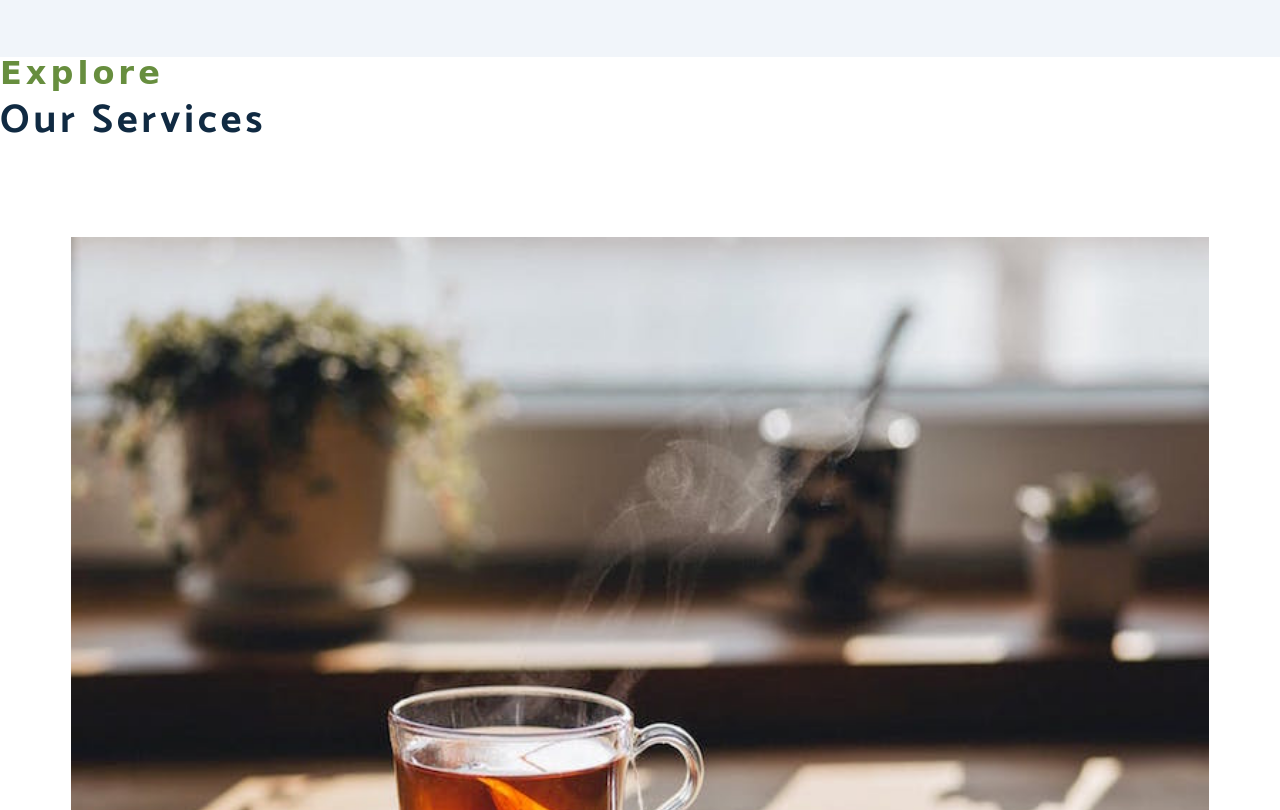
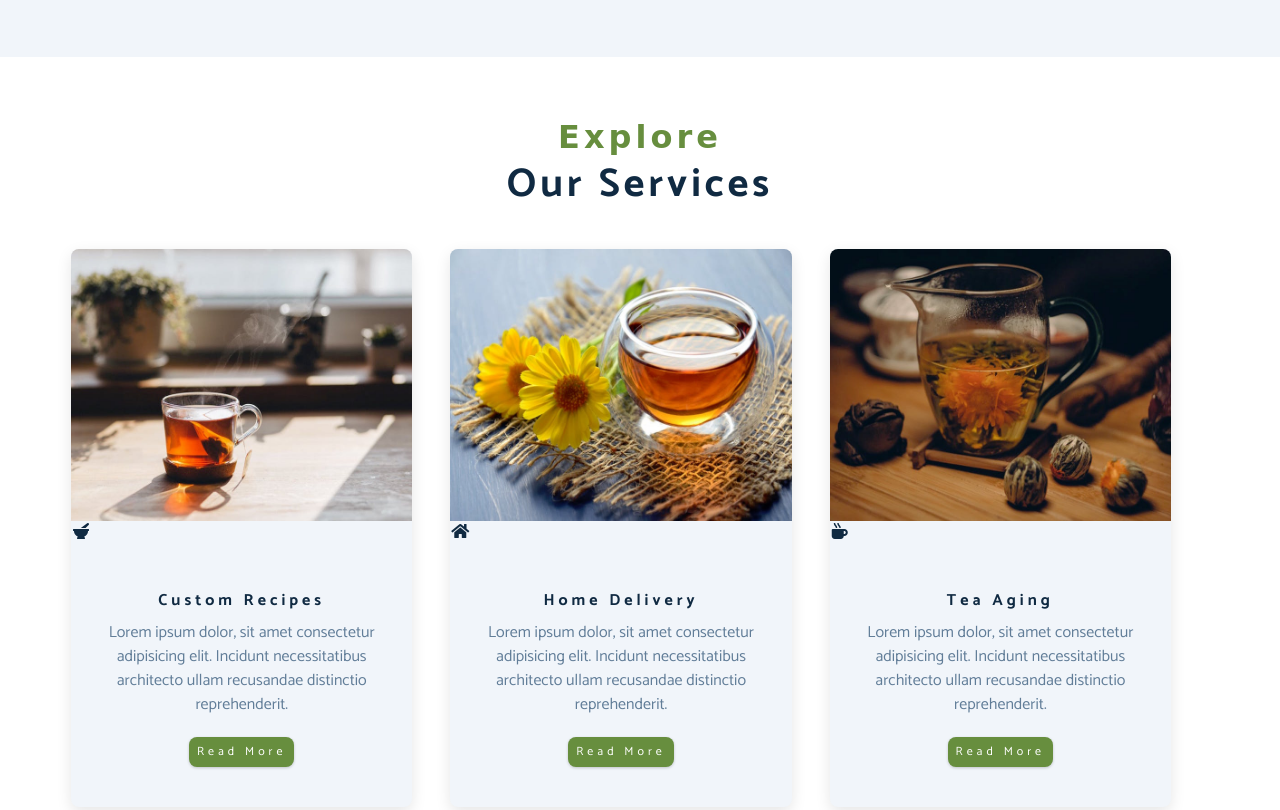
Before and after one commit to sun-n-y/teaStationWebsite, a plain HTML site: page index.html in a window 1280 px wide. Shown: the part 2080-2890 px from the top of the page. Drawn offline with Linux system fonts and the light colour scheme; a web font is replaced by a local one.

Commit message:
add services styles

```diff
--- a/css/styles.css
+++ b/css/styles.css
@@ -382,3 +382,70 @@ product
     padding: 0 1rem;
   }
 }
+
+/*
+===============
+services
+===============
+*/
+
+.services-title {
+  margin-top: 4rem;
+  margin-bottom: -4rem;
+  text-align: center;
+}
+
+.service-card {
+  margin: 2rem 0;
+  background: var(--clr-grey-10);
+  border-radius: var(--radius);
+  box-shadow: 0 5px 15px rgba(0, 0, 0, 0.1);
+  transition: var(--transition);
+}
+
+.service-card:hover {
+  box-shadow: 0 5px 15px rgba(0, 0, 0, 0.2);
+  transform: scale(1.02);
+}
+
+.service-img {
+  height: 17rem;
+  object-fit: cover;
+  border-top-left-radius: var(--radius);
+  border-top-right-radius: var(--radius);
+}
+
+.service-info {
+  text-align: center;
+  padding: 3rem 1rem 2.5rem 1rem;
+}
+
+.service-info p {
+  max-width: 20rem;
+  color: var(--clr-grey-5);
+  margin: 0 auto;
+}
+
+.service-btn {
+  font-size: 0.75rem;
+  text-transform: capitalize;
+  padding: 0.375rem 0.5rem;
+  border-radius: var(--radius);
+  font-weight: 400;
+  margin-top: 1.25rem;
+}
+
+@media screen and (min-width: 768px) {
+  .service-card {
+    float: left;
+    width: 45%;
+    margin-right: 5%;
+  }
+}
+
+@media screen and (min-width: 992px) {
+  .service-card {
+    width: 30%;
+    margin-right: 3.333%;
+  }
+}
--- a/index.html
+++ b/index.html
@@ -187,7 +187,7 @@
             <img
               src="./images/product-1.jpeg"
               alt="single service"
-              class="servic-img"
+              class="service-img"
             />
             <!-- service icon -->
             <span class="service-icon">
@@ -214,7 +214,7 @@
             <img
               src="./images/product-2.jpeg"
               alt="single service"
-              class="servic-img"
+              class="service-img"
             />
             <!-- service icon -->
             <span class="service-icon">
@@ -241,7 +241,7 @@
             <img
               src="./images/product-3.jpeg"
               alt="single service"
-              class="servic-img"
+              class="service-img"
             />
             <!-- service icon -->
             <span class="service-icon">
```
